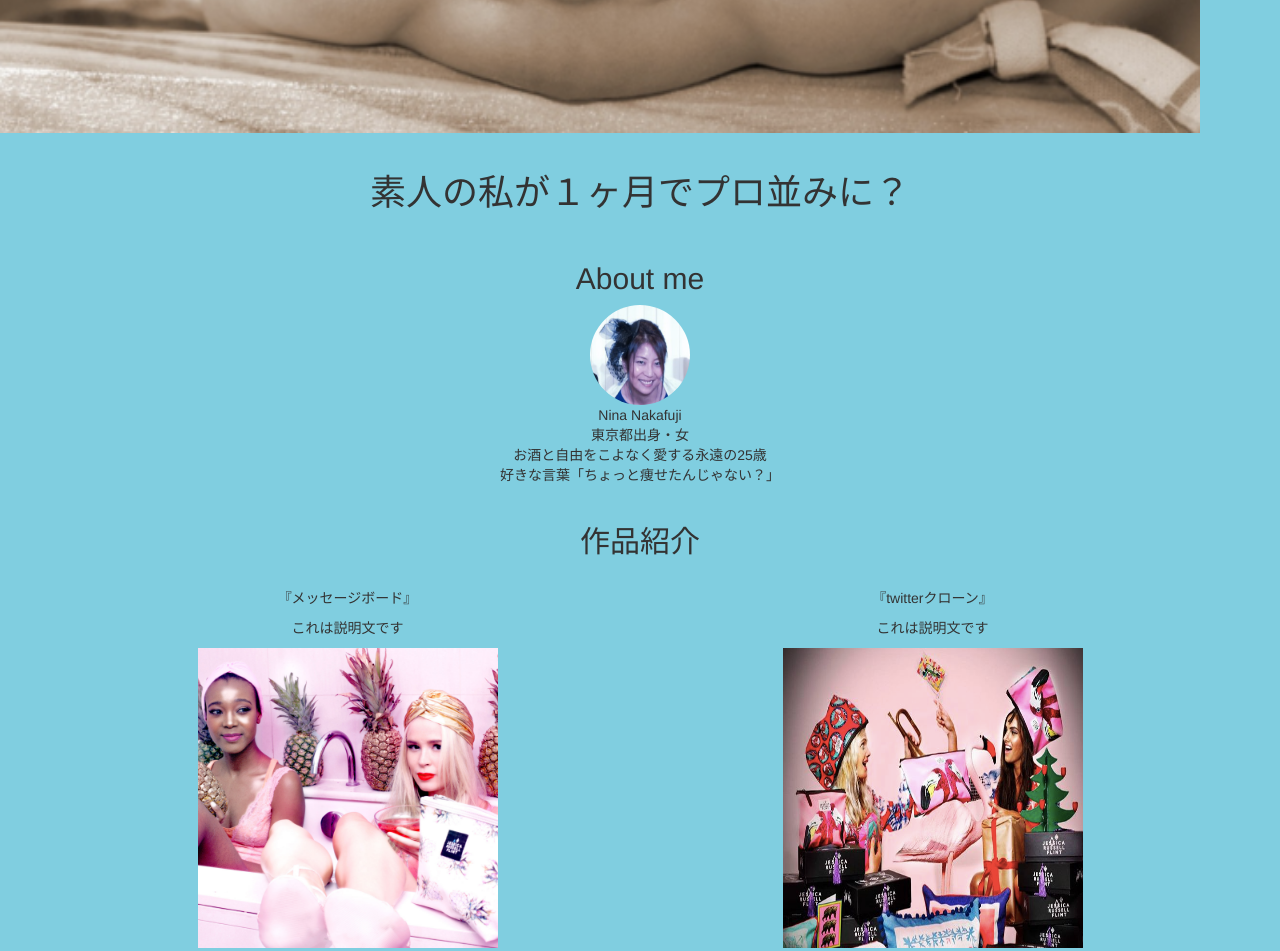
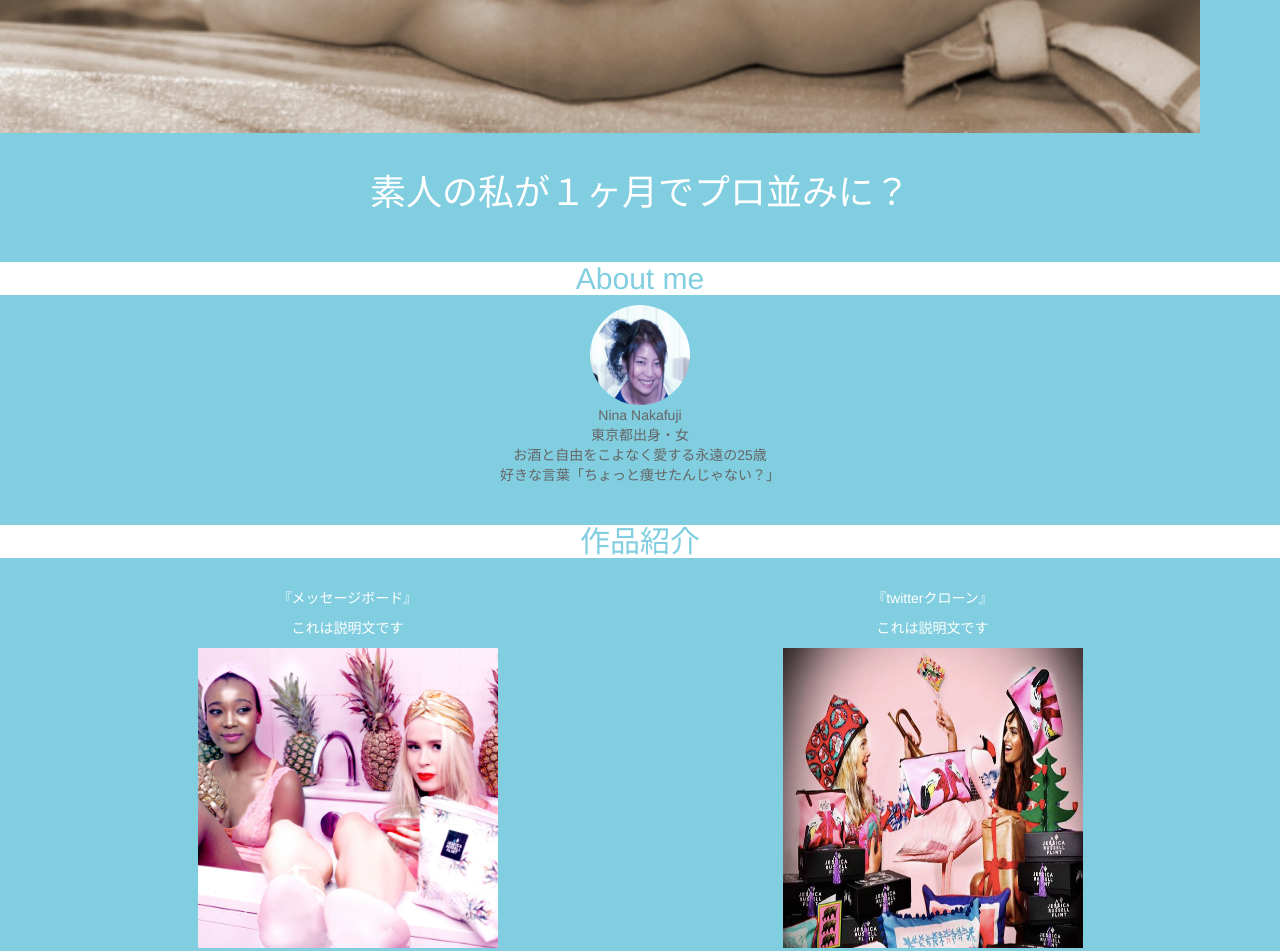
Before and after one commit to ninamari0305/ninamari0305.github.io, a plain HTML site: page index.html in a window 1280 px wide. Shown: the part 772-1723 px from the top of the page. Drawn offline with nearby package versions, Linux system fonts and the light colour scheme.

Commit message:
chang css

```diff
--- a/custom.css
+++ b/custom.css
@@ -1 +1,16 @@
-body { background-color:#80cee0;; }
+body {
+    background-color:#80cee0;
+    }
+h1{
+    color: #fff;
+}
+h2{
+background-color: #fff;
+color: #80cee0;
+}
+p{color: #fff;
+
+}
+div{
+    color:#666666;
+}
```
